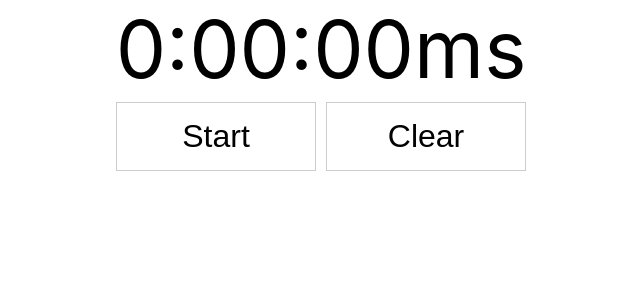
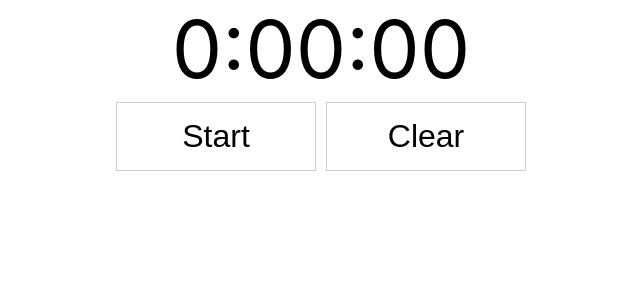
Before and after one commit to mathewbwilliamson/myStopwatch, a React (Create React App) app: page / in a window 1280 px wide. Shown: the top 300 px of the page, without its empty margins (319-959 px from the left). Built offline with nearby package versions, Linux system fonts and the light colour scheme.

Commit message:
Fixed a minor display bug

```diff
--- a/src/components/timer.jsx
+++ b/src/components/timer.jsx
@@ -77,7 +77,6 @@ function Stopwatch() {
           }}
         >
           {convertTime(lapse)}
-          ms
         </label>
         <button onClick={handleRunClick} style={buttonStyles}>
           {running ? 'Stop' : 'Start'}
```
